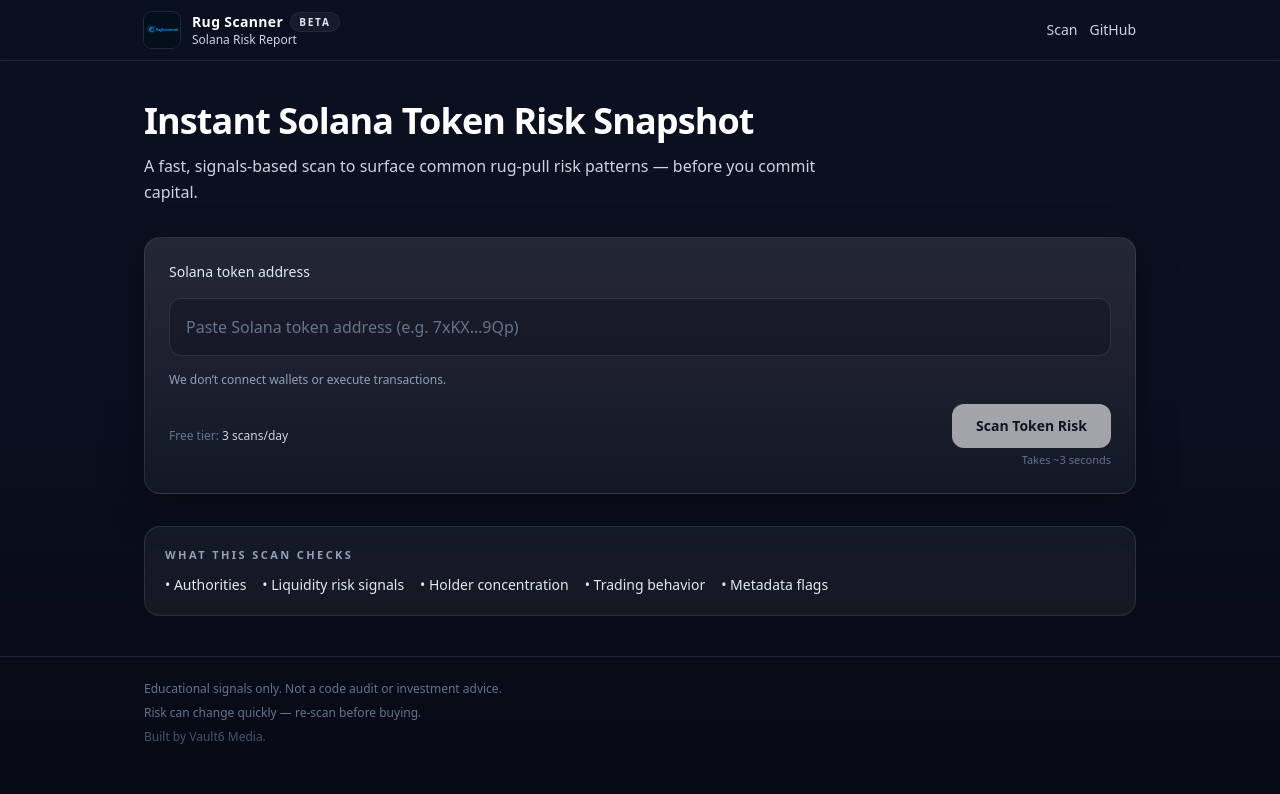
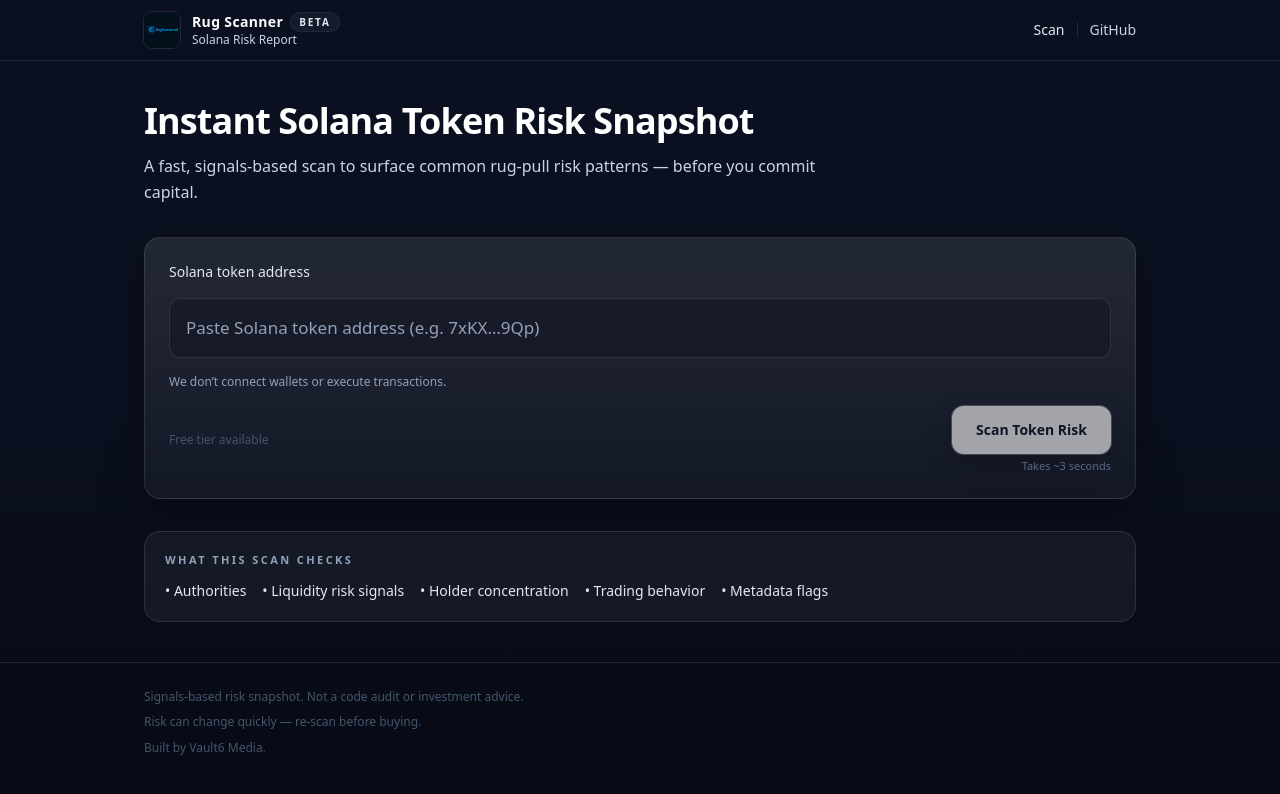
Before and after one commit to afrim-consulting-bot/rug-scanner-prototype, a React (Vite) app: page / in a window 1280 px wide. Shown: the top 794 px of the page. Built offline with nearby package versions, Linux system fonts and the light colour scheme; the HTML template or start-up script is replaced by a standard one.

Commit message:
Polish header + CTA weight + scanning steps

```diff
--- a/src/components/Layout.tsx
+++ b/src/components/Layout.tsx
@@ -23,9 +23,10 @@
             </div>
           </Link>
           <nav className="flex items-center gap-3 text-sm">
-            <Link className="text-slate-300 hover:text-white" to="/">
+            <Link className="text-slate-200 hover:text-white" to="/">
               Scan
             </Link>
+            <span className="h-4 w-px bg-white/10" aria-hidden="true" />
             <a
               className="text-slate-300 hover:text-white"
               href="https://github.com"
@@ -43,10 +44,10 @@
       </main>
 
       <footer className="border-t border-white/10">
-        <div className="mx-auto max-w-5xl px-4 py-6 text-xs text-slate-500">
-          <div className="flex flex-col gap-2">
+        <div className="mx-auto max-w-5xl px-4 py-6 text-xs leading-relaxed text-slate-600">
+          <div className="flex flex-col gap-1.5">
             <div>
-              Educational signals only. Not a code audit or investment advice.
+              Signals-based risk snapshot. Not a code audit or investment advice.
             </div>
             <div>
               Risk can change quickly — re-scan before buying.
--- a/src/pages/ScanPage.tsx
+++ b/src/pages/ScanPage.tsx
@@ -1,4 +1,4 @@
-import { useMemo, useState } from "react";
+import { useEffect, useMemo, useState } from "react";
 import { useNavigate } from "react-router-dom";
 import { generateFakeReport } from "../fakeReport";
 import { upsertReport } from "../storage";
@@ -13,9 +13,33 @@
   const [tokenAddress, setTokenAddress] = useState("");
   const [error, setError] = useState<string | null>(null);
   const [busy, setBusy] = useState(false);
+  const [scanStep, setScanStep] = useState<string | null>(null);
   const nav = useNavigate();
 
   const canSubmit = useMemo(() => isLikelySolAddress(tokenAddress) && !busy, [tokenAddress, busy]);
+
+  useEffect(() => {
+    if (!busy) {
+      setScanStep(null);
+      return;
+    }
+
+    const steps = [
+      "Analyzing ownership…",
+      "Checking liquidity signals…",
+      "Evaluating trading behavior…",
+      "Reviewing metadata…",
+    ];
+
+    let i = 0;
+    setScanStep(steps[i]);
+    const id = window.setInterval(() => {
+      i = (i + 1) % steps.length;
+      setScanStep(steps[i]);
+    }, 650);
+
+    return () => window.clearInterval(id);
+  }, [busy]);
 
   async function onSubmit(e: React.FormEvent) {
     e.preventDefault();
@@ -56,23 +80,21 @@
             value={tokenAddress}
             onChange={(e) => setTokenAddress(e.target.value)}
             placeholder="Paste Solana token address (e.g. 7xKX…9Qp)"
-            className="w-full rounded-xl border border-white/10 bg-black/20 px-4 py-4 text-base text-white placeholder:text-slate-500 outline-none ring-0 focus:border-white/25 focus:bg-black/25"
+            className="w-full rounded-xl border border-white/10 bg-black/20 px-4 py-4 text-[17px] text-white placeholder:text-slate-400 outline-none ring-0 focus:border-white/25 focus:bg-black/25"
           />
           <div className="text-xs text-slate-400">We don’t connect wallets or execute transactions.</div>
           {error ? <div className="text-sm text-rose-200">{error}</div> : null}
 
           <div className="flex flex-col gap-3 sm:flex-row sm:items-center sm:justify-between">
-            <div className="text-xs text-slate-500">
-              Free tier: <span className="text-slate-300">3 scans/day</span>
-            </div>
+            <div className="text-xs text-slate-600">Free tier available</div>
             <div className="flex flex-col items-start gap-1 sm:items-end">
               <button
                 disabled={!canSubmit}
-                className="inline-flex w-full items-center justify-center rounded-xl bg-white px-6 py-3 text-sm font-semibold text-[#0b1020] transition hover:bg-slate-100 disabled:cursor-not-allowed disabled:opacity-60 sm:w-auto"
+                className="inline-flex w-full items-center justify-center rounded-xl bg-white px-6 py-3.5 text-sm font-semibold text-[#0b1020] shadow-[0_0_0_1px_rgba(255,255,255,0.35),0_10px_30px_rgba(0,0,0,0.35)] transition hover:bg-slate-100 disabled:cursor-not-allowed disabled:opacity-60 sm:w-auto"
               >
                 {busy ? "Scanning…" : "Scan Token Risk"}
               </button>
-              <div className="text-[11px] text-slate-500">Takes ~3 seconds</div>
+              <div className="text-[11px] text-slate-500">{scanStep ?? "Takes ~3 seconds"}</div>
             </div>
           </div>
         </form>
```
